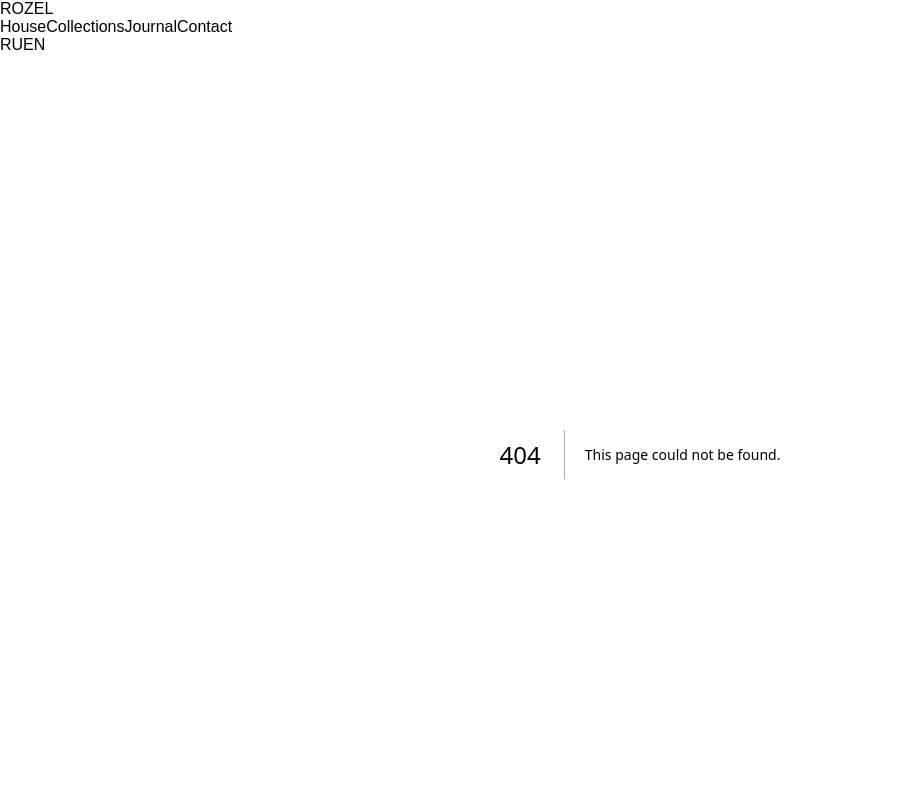
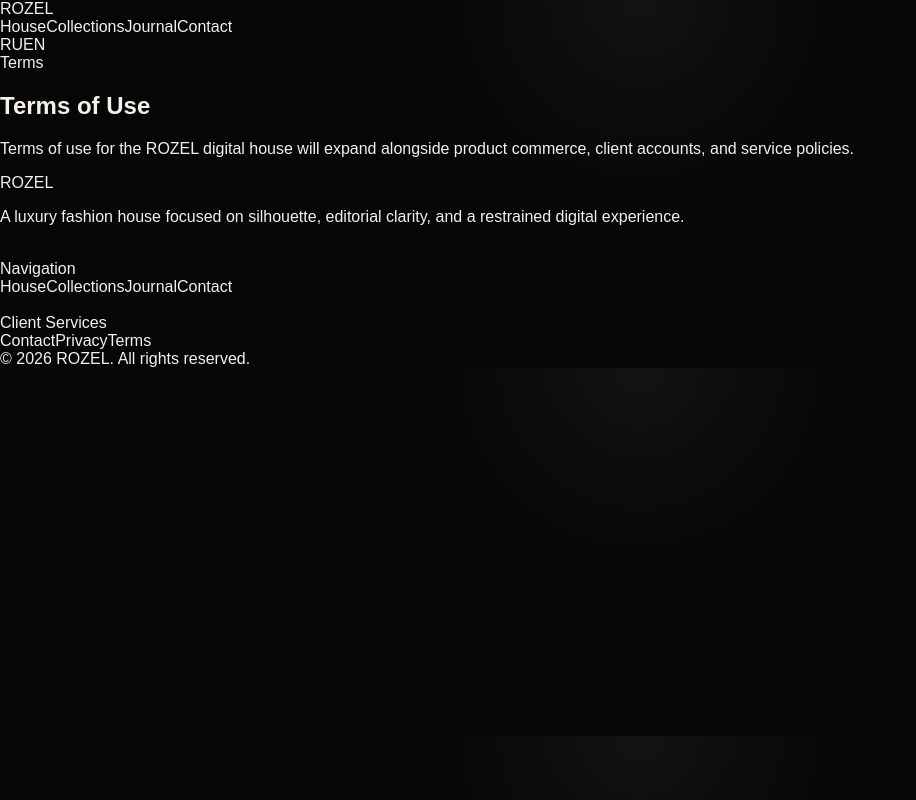
Before and after one commit to mtronda21vekby-stack/rozelshop.com, a Next.js app in the folder apps/web/: page /en/terms in a window 1280 px wide. Before the commit this address had no page. Shown: the top 800 px of the page, without its empty margins (0-916 px from the left). Built offline with nearby package versions, Linux system fonts and the light colour scheme.

Commit message:
Create page.tsx

```diff
--- /dev/null
+++ b/apps/web/src/app/en/terms/page.tsx
@@ -0,0 +1,21 @@
+import { getSiteContent } from '../../../lib/site-data';
+
+export default function EnglishTermsPage() {
+  const siteData = getSiteContent('en');
+
+  return (
+    <section className="bg-black text-white">
+      <div className="mx-auto max-w-4xl px-6 py-20">
+        <div className="text-xs uppercase tracking-[0.34em] text-white/42">
+          {siteData.termsPage.eyebrow}
+        </div>
+        <h1 className="mt-4 text-4xl font-medium md:text-6xl">
+          {siteData.termsPage.title}
+        </h1>
+        <p className="mt-8 text-base leading-8 text-white/62 md:text-lg">
+          {siteData.termsPage.text}
+        </p>
+      </div>
+    </section>
+  );
+}
```
